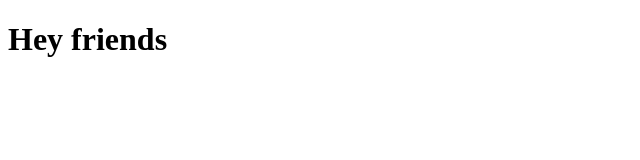
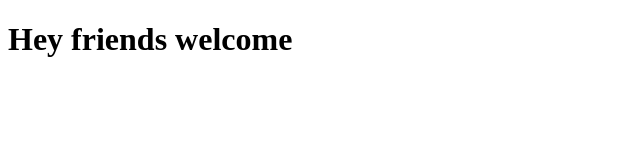
Before and after one commit to Ansiya-N/datewithgit-sample, a plain HTML site: page hey.html in a window 1280 px wide. Shown: the whole page, without its empty margins (0-640 px from the left). Drawn offline with Linux system fonts and the light colour scheme.

Commit message:
hey file modified

```diff
--- a/hey.html
+++ b/hey.html
@@ -6,6 +6,6 @@
   <title>Document</title>
 </head>
 <body>
-  <h1>Hey friends</h1>
+  <h1>Hey friends welcome </h1>
 </body>
 </html>
```
